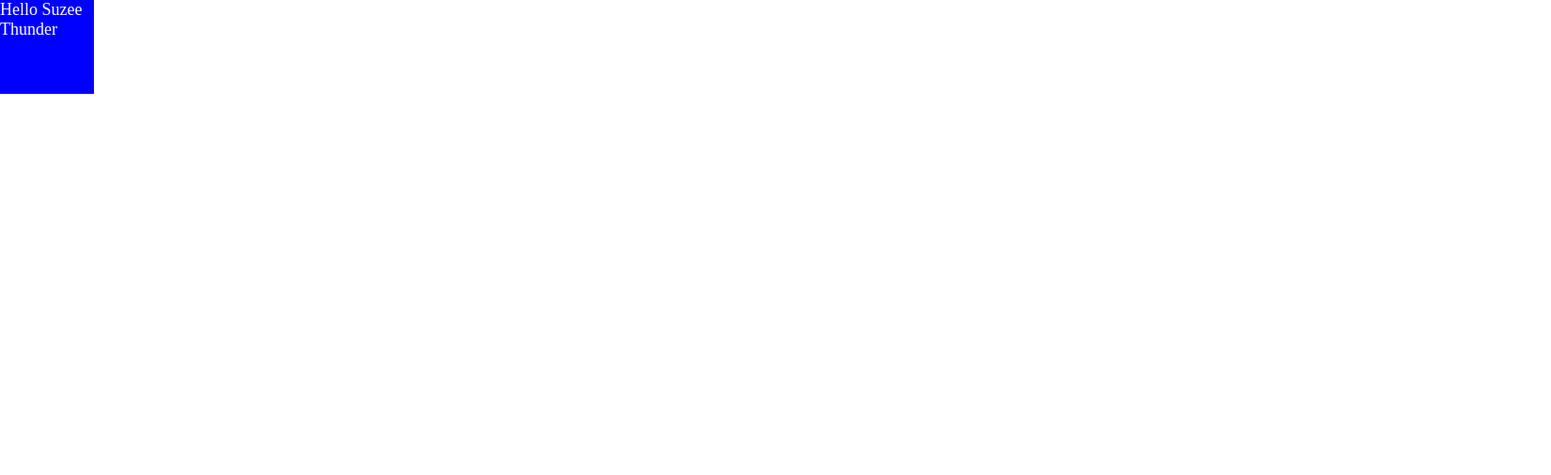
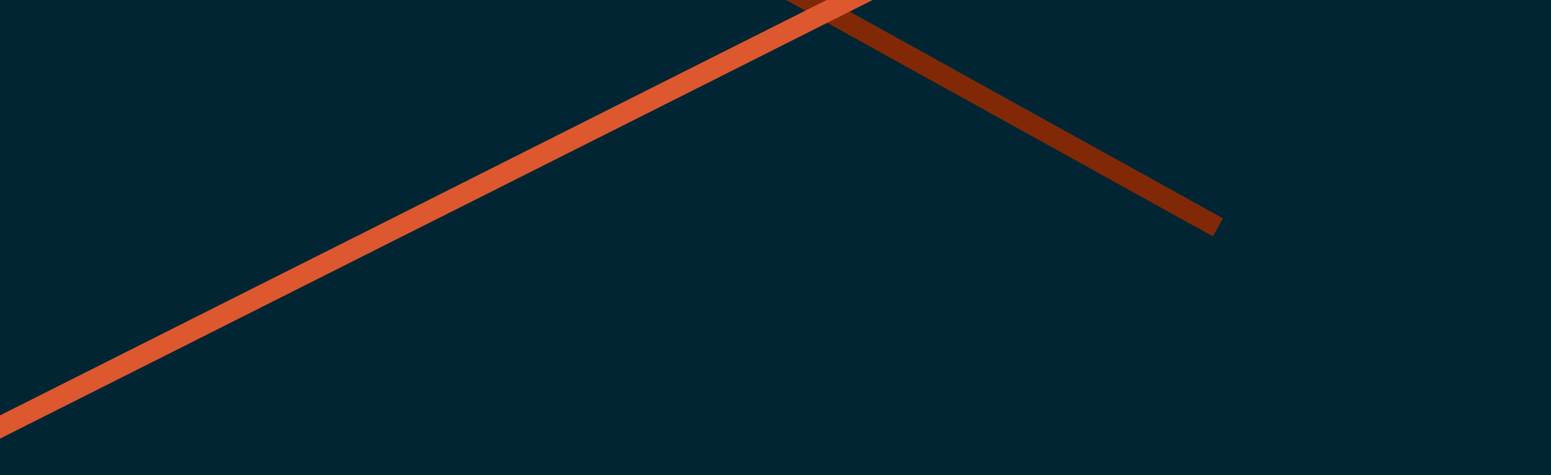
Before and after one commit to michaelpaulcuccia/suzeethunder, a Next.js app in the folder client/: page / in a window 1280 px wide. Shown: the top 506 px of the page at 94% size, 1651 px wide, since content can reach past the window. Built offline with nearby package versions, Linux system fonts and the light colour scheme.

Commit message:
first go

```diff
--- a/client/pages/index.js
+++ b/client/pages/index.js
@@ -1,11 +1,41 @@
 import Head from 'next/head';
 import styled from 'styled-components';
 
-const Item = styled.div`
-  height: 100px;
-  width: 100px;
-  background: blue;
-  color: white
+const Article = styled.article`
+  height: 100%;
+  display: block;
+`;
+
+const Background = styled.div`
+  width: 150vw;
+  height: 179.3vw;
+  position: absolute;
+  top: -12%;
+  left: -21%;
+  background: #022533;
+  //transform: rotate(14.78deg);
+  display: block;
+`;
+
+const Rect1 = styled.div`
+  width: 43vw;
+  height: 1.7vw;
+  background: #812907;
+  position: absolute;
+  top: 12.3%; //4.3%
+  right: -51px;
+  transform: rotate(29deg);
+`;
+
+const Rect2 = styled.div`
+  width: 115vw;
+  height: 1.7vw;
+  background: #dd582f;
+  position: absolute;
+  top: 15.6%;
+  right: -7%;
+  transform: rotate(-26.7deg);
+  display: block;
 `;
 
 
@@ -17,9 +47,11 @@ export default function Home() {
         <meta name="description" content="Generated by create next app" />
         <link rel="icon" href="/favicon.ico" />
       </Head>
-      <Item>
-        Hello Suzee Thunder
-      </Item>
+      <Article>
+        <Background />
+        <Rect1 />
+        <Rect2 />
+      </Article>
     </>
   )
 }
```
